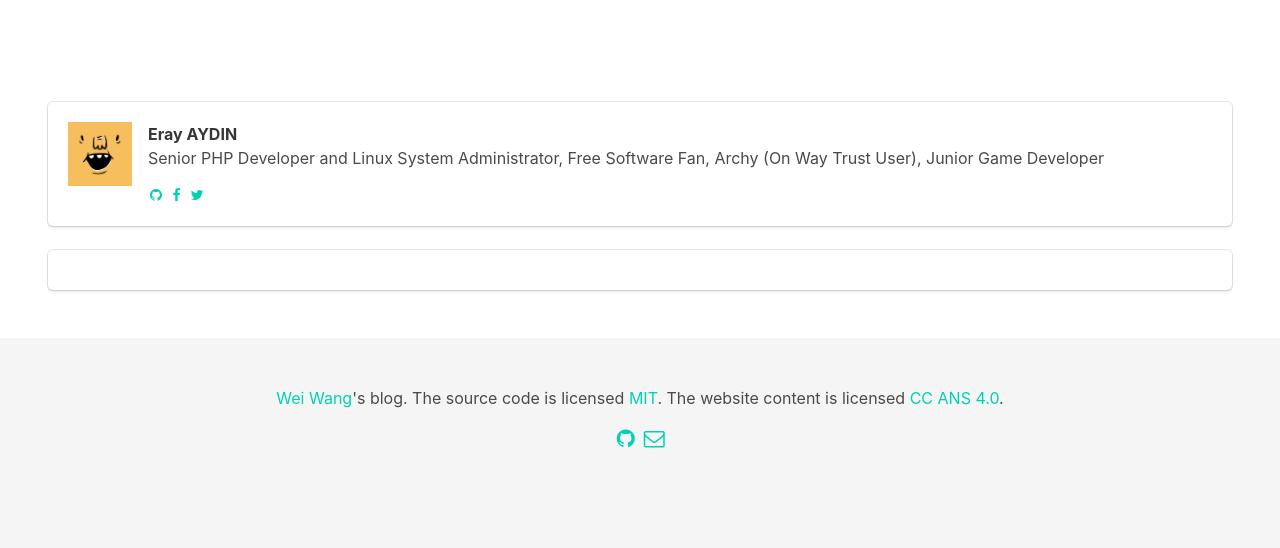
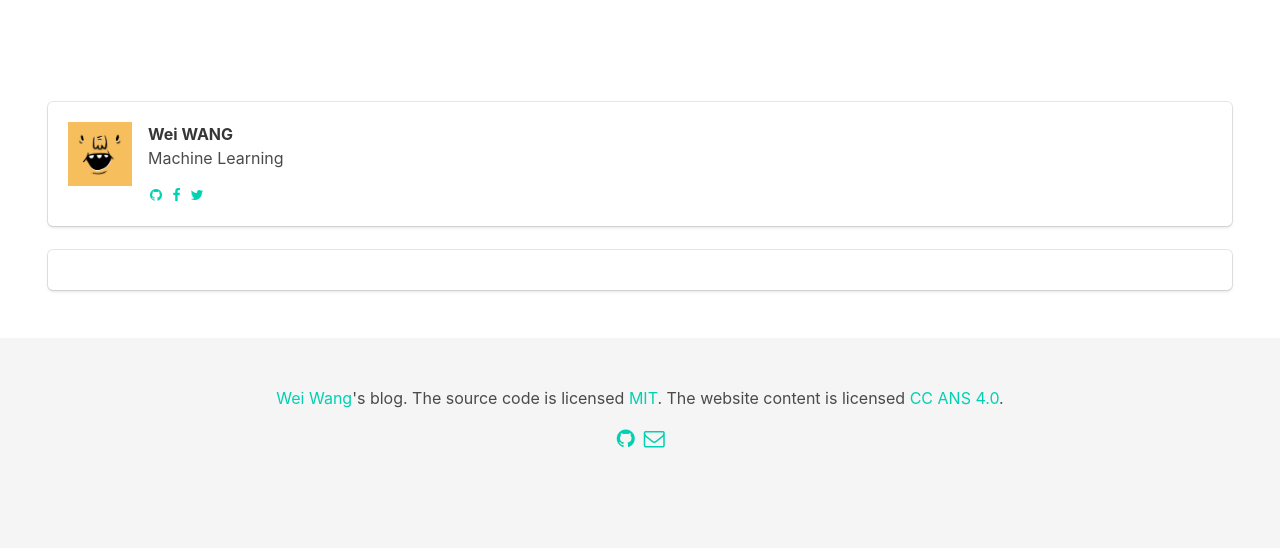
Before and after one commit to weiWANG881108/weiWANG881108.github.io, a Jekyll site: the page built from _posts/2017-02-02-post-youtube-embed.md, in a window 1280 px wide. Shown: the part 872-1420 px from the top of the page. Built offline with Jekyll 4.4.1, drawn with Linux system fonts in a browser that asks for light colours; comment, search, counter and statistics services are not loaded.

Commit message:
no message

```diff
--- a/_config.yml
+++ b/_config.yml
@@ -11,8 +11,8 @@ social:
   instagram:
   tumblr:
 author:
-  name: Eray AYDIN
-  bio: "Senior PHP Developer and Linux System Administrator, Free Software Fan, Archy (On Way Trust User), Junior Game Developer"
+  name: Wei WANG
+  bio: "Machine Learning"
   email: wangwei881108@mail.com
   image: /assets/images/author.jpg
   github: erayaydin
```
